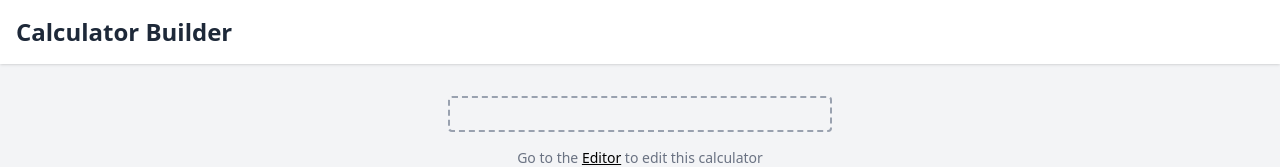
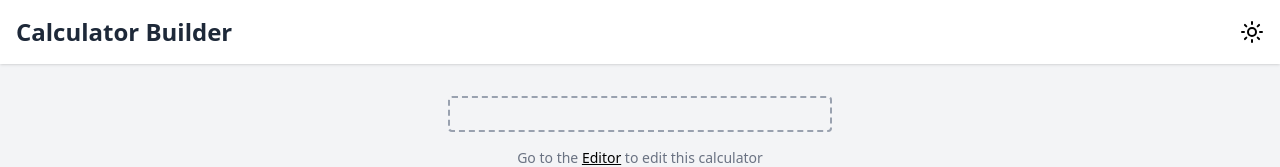
Before and after one commit to i-shant/calculator-builder, a React (Vite) app: page / in a window 1280 px wide. Shown: the top 167 px of the page. Built offline with nearby package versions, Linux system fonts and the light colour scheme.

Commit message:
add dark mode toggle

```diff
--- a/src/components/Header.tsx
+++ b/src/components/Header.tsx
@@ -1,6 +1,10 @@
 import { Link } from "react-router";
+import { useThemeStore } from "../store";
+import { Moon, Sun } from "lucide-react";
 
 export default function Header() {
+  const { theme, toggleTheme } = useThemeStore();
+
   return (
     <header className="bg-white shadow">
       <div className="container mx-auto p-4">
@@ -8,6 +12,9 @@ export default function Header() {
           <div className="text-xl font-semibold text-gray-800 sm:text-2xl">
             <Link to="/">Calculator Builder</Link>
           </div>
+          <button onClick={toggleTheme} className="cursor-pointer">
+            {theme === "dark" ? <Sun /> : <Moon />}
+          </button>
         </div>
       </div>
     </header>
```
